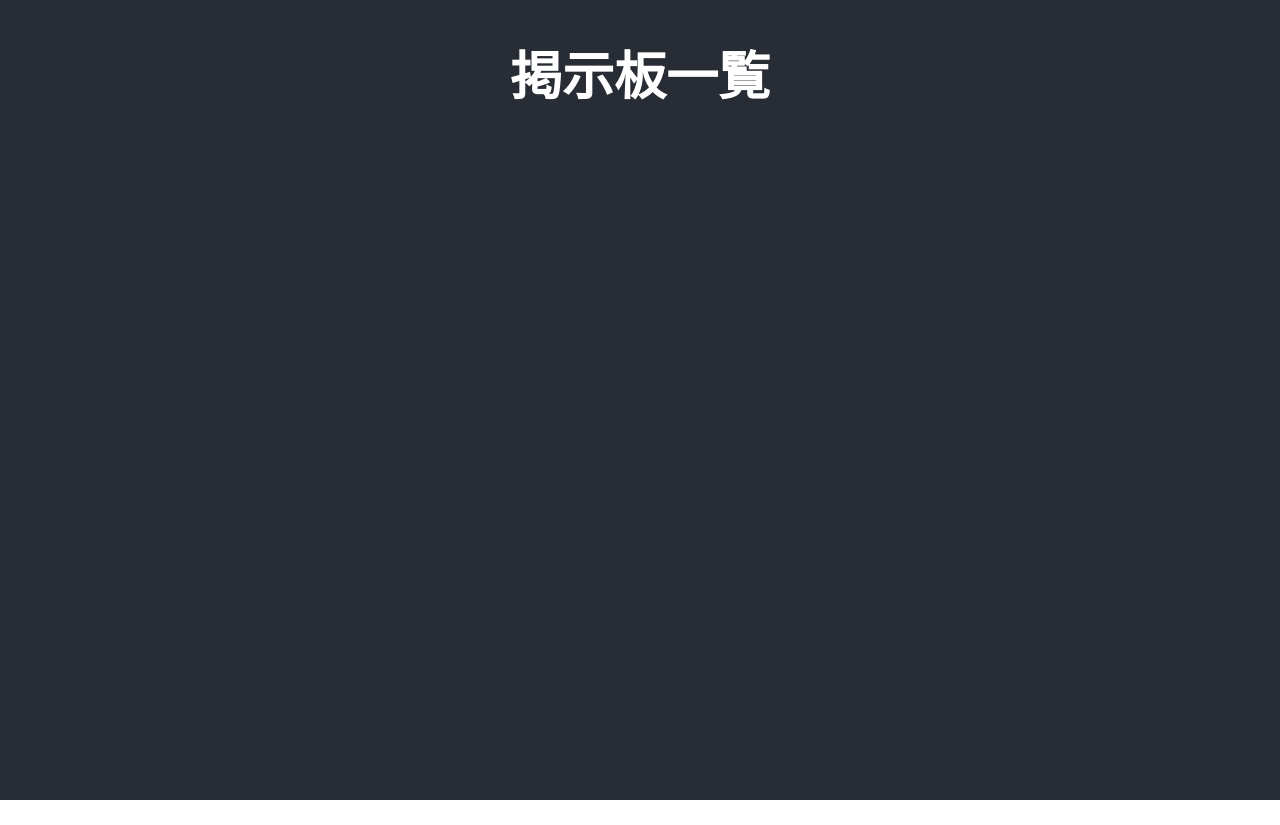
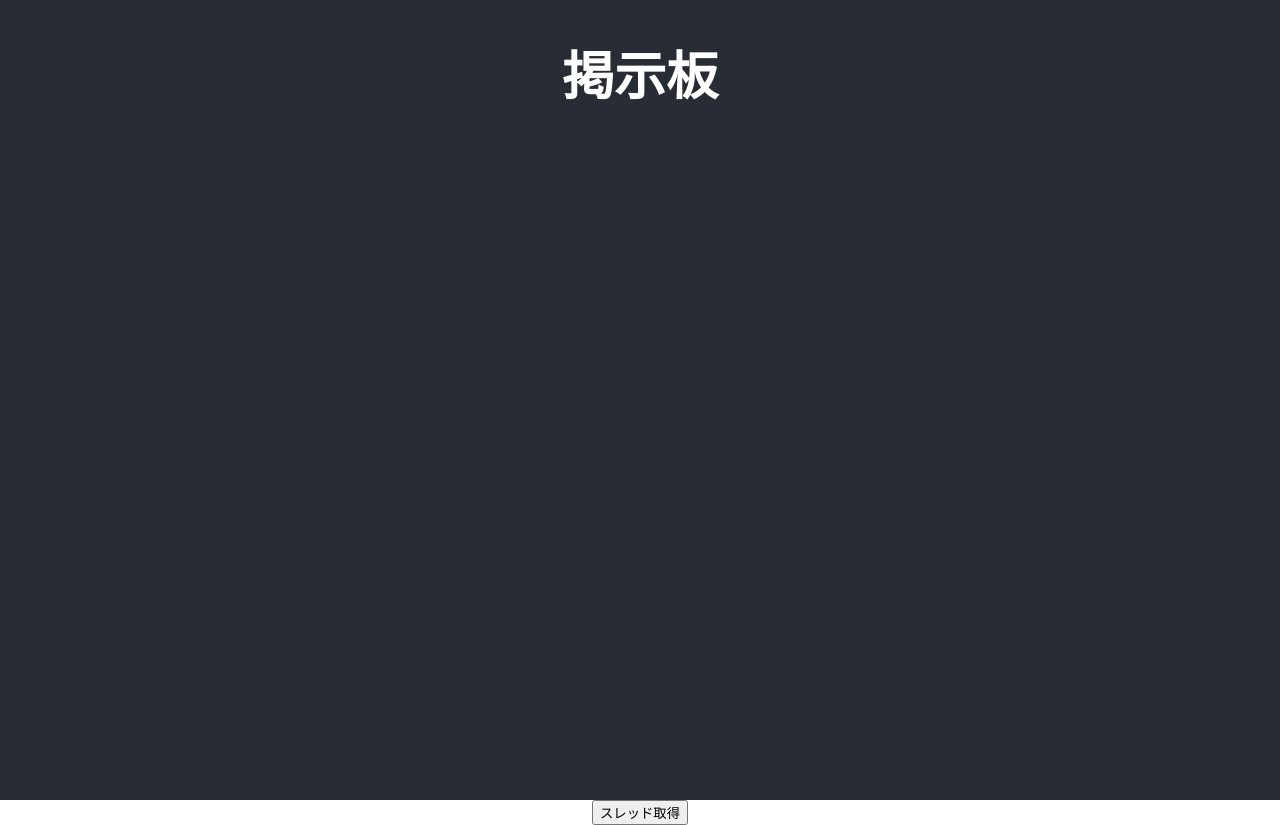
Before and after one commit to cuzekn/react-stations-2, a React (Create React App) app: page / in a window 1280 px wide. Before the commit the page ends 800 px from the top, so only its background shows below. Built offline with nearby package versions, Linux system fonts and the light colour scheme.

Commit message:
feat: 掲示板のAPI取得

```diff
--- a/src/App.jsx
+++ b/src/App.jsx
@@ -1,13 +1,46 @@
+import axios from "axios";
+import { useEffect, useState } from "react";
+
 import "./App.css";
 
+const baseURL = "https://virtserver.swaggerhub.com/INFO_3/BulletinBoardApplication/1.0.0/threads?offset=1";
+
 export const App = () => {
+  const [threads, setThreads] = useState([]);
+
+  // useEffect(() => {
+  //   axios.get(baseURL).then(response => {
+  //     setThreads(response.data);
+  //   });
+  // }, []);
+
+  const getThreads = () => {
+    axios
+      .get(baseURL)
+      .then((res) => {
+        const data = res.data.map((thread) => ({
+          id: thread.id,
+          title: thread.title,
+        }));
+        setThreads(data);
+      })
+      .catch((err) => {
+        console.log(err);
+      });
+  };
+
   return (
     <div className="App">
       <header className="App-header">
-        <h1>掲示板一覧</h1>
+        <h1>掲示板</h1>
       </header>
       <main>
-
+        {threads.map((thread) => (
+          <div className="threads">
+            <h3 key={thread.id}>{thread.title}</h3>
+          </div>
+        ))}
+        <button onClick={getThreads}>スレッド取得</button>
       </main>
     </div>
   );
```
